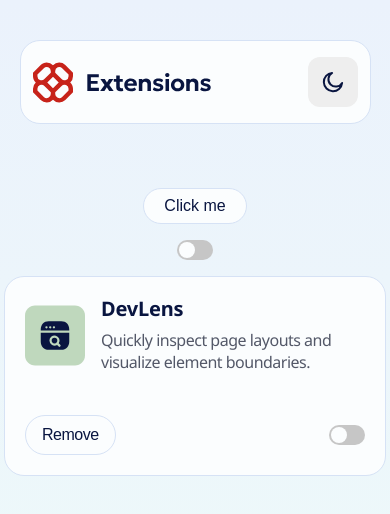
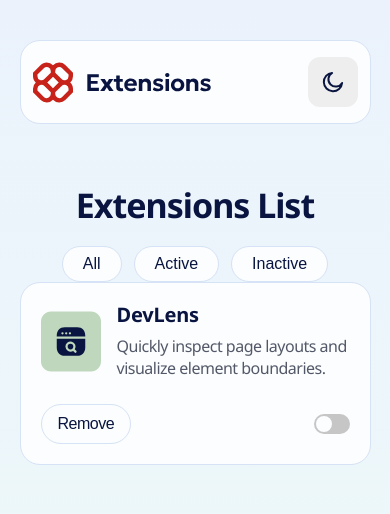
Before and after one commit to CrownedTechie/chrome-extensions-manager, a React (Vite) app: page / in a window 390 px wide. Shown: the top 514 px of the page. Built offline with nearby package versions, Linux system fonts and the light colour scheme.

Commit message:
chore: ensure components are responsive

```diff
--- a/src/App.tsx
+++ b/src/App.tsx
@@ -1,5 +1,5 @@
 import "./index.css";
-import { Button, Card, Header, SwitchButton} from "./components";
+import { Button, Card, Header, SectionHeader } from "./components";
 import { usePreferredTheme } from "./utils";
 import { useState } from "react";
 import { DevLensLogo } from "./assets";
@@ -11,7 +11,6 @@ function App() {
 		const handleButtonActive = () => {
 			setIsButtonActive(prev => !prev)
 		};
-
   return (
     <>
       <main>
@@ -21,13 +20,28 @@ function App() {
 							/>
 
 							<section>
-								<Button
-									text="Click me"
-									isButtonActive={isButtonActive}
-									handleClick={handleButtonActive}
+								<SectionHeader
+									title="Extensions List"
+									buttonGroup={
+										<>
+										<Button
+												text="All"
+												isButtonActive={isButtonActive}
+												handleClick={handleButtonActive}
+											/>
+											<Button
+												text="Active"
+												isButtonActive={isButtonActive}
+												handleClick={handleButtonActive}
+											/>
+											<Button
+												text="Inactive"
+												isButtonActive={isButtonActive}
+												handleClick={handleButtonActive}
+											/>
+										</>
+									}
 								/>
-
-								<SwitchButton />
 
 								<Card
 									theme={theme}
--- a/src/components/card/index.tsx
+++ b/src/components/card/index.tsx
@@ -5,14 +5,15 @@ import { RemoveModal } from "../removeModal";
 import { useState } from "react";
 
 const CardContainer = styled.article`
- width: 382px;
- height: 200px;
+ width: 100%;
+ max-width: 382px;
  padding: var(--spacing250);
  border-radius: var(--rounded20);
  border: 1px solid transparent;
  display: flex;
  flex-direction: column;
  justify-content: space-between;
+ gap: var(--spacing300);
 
  body[data-theme="light"] & {
   background-color: var(--neutral0);
--- a/src/components/index.ts
+++ b/src/components/index.ts
@@ -2,6 +2,7 @@ export * from "./button";
 export * from "./card";
 export * from "./header";
 export * from "./removeModal";
+export * from "./sectionHeader";
 export * from "./switch";
 export * from "./textPreset";
 export * from "./themeIcon";
--- a/src/components/removeModal/index.tsx
+++ b/src/components/removeModal/index.tsx
@@ -59,6 +59,8 @@ interface IRemoveModalProps {
  handleRemove: () => void;
 }
 
+interface EscapeKeyEvent extends React.KeyboardEvent<HTMLDialogElement> {};
+
 export const RemoveModal = ({
  name,
  logo,
@@ -78,8 +80,20 @@ export const RemoveModal = ({
   }
 }, [isModalOpen]);
 
+const handleEscapeClick = (e: EscapeKeyEvent): void => {
+  if (isModalOpen && e.key === "Escape") {
+    handleCloseModal();
+  }
+};
+
  return (
-  <ModalContainer ref={dialogRef}>
+  <ModalContainer
+    ref={dialogRef}
+    aria-modal="true"
+    role="dialog"
+    aria-labelledby="remove-modal"
+    onKeyDown={handleEscapeClick}
+  >
    <ModalHeader>
     <img src={logo} alt={`${name} logo`}/>
     <TextPreset4
--- /dev/null
+++ b/src/components/sectionHeader/index.tsx
@@ -0,0 +1,42 @@
+import styled from "styled-components";
+import { TextPreset1 } from "../textPreset";
+import type { JSX } from "react";
+
+const SectionHeaderContainer = styled.header`
+ display: flex;
+ align-items: center;
+ justify-content: space-between;
+
+ @media (max-width: 649px) {
+  flex-direction: column;
+  gap: var(--spacing300);
+ }
+`;
+
+	const ButtonGroup = styled.div`
+			display: flex;
+			align-items: center;
+			justify-content: center;
+			gap: var(--spacing150);
+		`;
+
+interface ISectionHeaderProps {
+ title: string;
+ buttonGroup: JSX.Element;
+};
+
+export const SectionHeader = ({
+ title,
+ buttonGroup
+}: ISectionHeaderProps) => {
+
+ return(
+  <SectionHeaderContainer>
+   <TextPreset1 text={title} />
+
+   <ButtonGroup>
+    {buttonGroup && buttonGroup}
+   </ButtonGroup>
+  </SectionHeaderContainer>
+ )
+};
--- a/src/components/themeIcon/index.tsx
+++ b/src/components/themeIcon/index.tsx
@@ -1,7 +1,7 @@
 import styled from "styled-components";
 
 
-export const ThemeIcon = styled.div`
+export const ThemeIcon = styled.button`
  display: flex;
  align-items: center;
  justify-content: center;
--- a/src/index.css
+++ b/src/index.css
@@ -63,6 +63,8 @@ body {
   /* width:  80%;
   margin: 0 auto; */
   min-height: 100vh;
+  /* display: flex;
+  justify-content: center; */
 }
 
 main {
@@ -77,14 +79,6 @@ main {
   gap: var(--spacing800);
 }
 
-section {
-  display: flex;
-  flex-direction: column;
-  align-items: center;
-  width: 100%;
-  gap: var(--spacing200);
-}
-
   /* Light theme styling */
   body[data-theme="light"] {
     background: var(--lightGradient);
```
